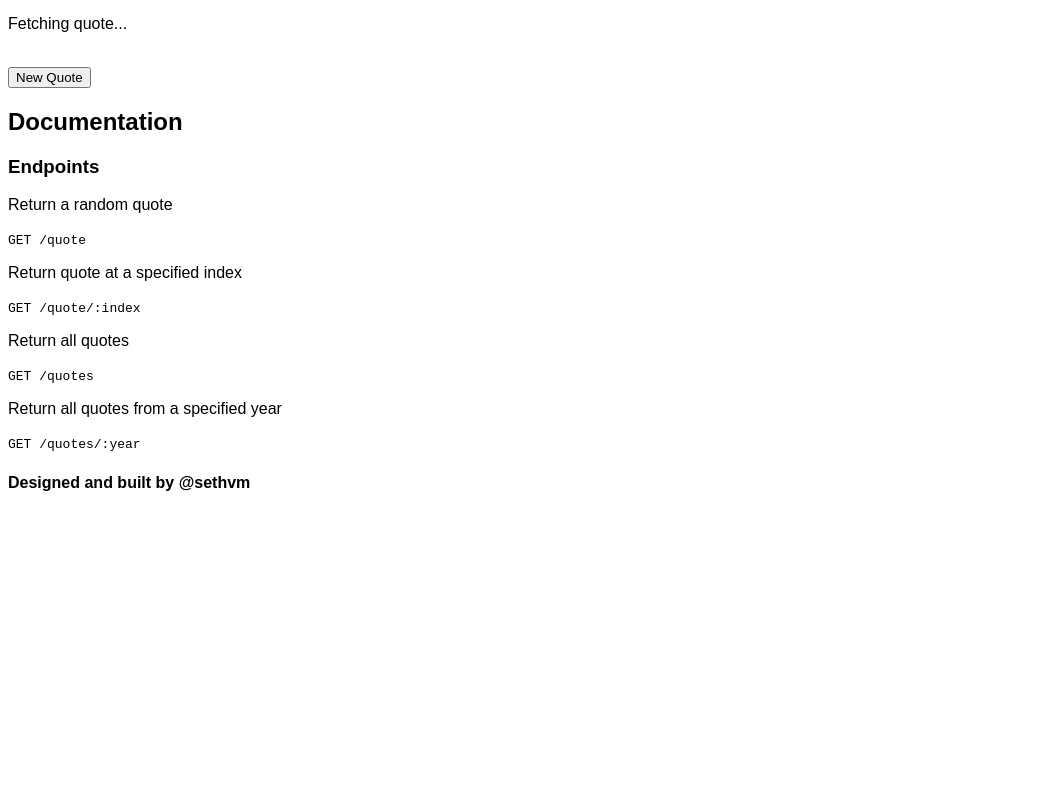
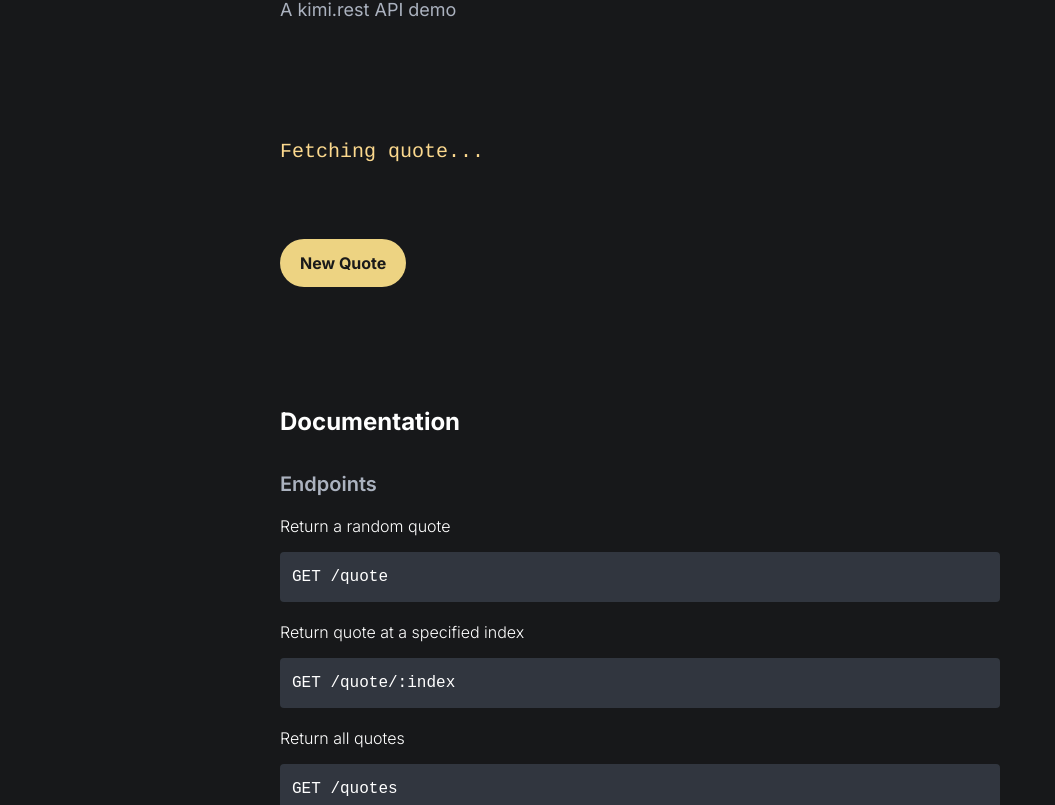
Before and after one commit to sethvm/kimiquotes, a website: page client/index.html in a window 1280 px wide. Shown: the part 113-918 px from the top of the page, without its empty margins (0-1055 px from the left). Before the commit the page ends 800 px from the top, so only its background shows below. Drawn offline with Linux system fonts and the light colour scheme; no server answers.

Commit message:
style page, update preview assets

```diff
--- a/client/displayData.js
+++ b/client/displayData.js
@@ -21,7 +21,7 @@ async function renderSampleQuote() {
 
     if (quoteData.year === null) quoteData.year = '';
     sampleQuote.textContent = `"${quoteData.quote}"`;
-    sampleQuoteDate.textContent = `-Kimi Räikkönen${quoteData.year && `, ${quoteData.year}`}`;
+    sampleQuoteDate.textContent = `- Kimi Räikkönen${quoteData.year && `, ${quoteData.year}`}`;
 }
 
 async function renderQuoteCount() {
--- a/client/index.html
+++ b/client/index.html
@@ -5,12 +5,13 @@
         <meta name="viewport" content="width=device-width, initial-scale=1">
         <title>Kimi Quote Generator</title>
         <meta name="description" content="Team radio and interview quotes by Finnish Formula 1 legend Kimi Räikkönen">
-        <link rel="icon" href="favicon.ico">
+        <meta name="theme-color" content="#17181A">
+        <link rel="icon" href="favicon.png">
         <link rel="canonical" href="https://kimi-rest.herokuapp.com">
         <!-- opengraph -->
         <meta name="title" property="og:title" content="Kimi Quote Generator">
         <meta property="og:url" content="https://kimi-rest.herokuapp.com">
-        <meta property="og:image" content="./preview.png">
+        <meta property="og:image" content="preview.png">
         <meta property="og:image:width" content="1200">
         <meta property="og:image:length" content="630">
         <meta property="og:description" content="Team radio and interview quotes by Finnish Formula 1 legend Kimi Räikkönen">
@@ -19,19 +20,23 @@
         <meta name="twitter:image" content="preview.png">
         <meta name="twitter:description" content="Team radio and interview quotes by Finnish Formula 1 legend Kimi Räikkönen">
         <link href="styles.css" rel="stylesheet" type="text/css">
+        <!-- font -->
+        <link rel="preconnect" href="https://fonts.googleapis.com">
+        <link rel="preconnect" href="https://fonts.gstatic.com" crossorigin>
+        <link href="https://fonts.googleapis.com/css2?family=Inter:wght@300;400;500;600;700&display=swap" rel="stylesheet">
     </head>
 
     <body>
         <header>
-            <h1 class='heading'>Kimi Quote Generator</h1>
-            <h2 class='subHeading'>
-                A kimi.rest <abbr>API</abbr> demo
-            </h2>
+            <h1 id='title'>Kimi Quote Generator</h1>
+            <h2 id='blurb'>A kimi.rest <abbr>API</abbr> demo</h2>
         </header>
 
-        <main>
+        <div id="quoteSection">
             <p>
-                <span id='sampleQuote'>Fetching quote...</span>
+                <span id='sampleQuote'>
+                    Fetching quote...
+                </span>
                 <br />
                 <br />
                 <span id='quoteDate'></span>
@@ -39,36 +44,53 @@
             <button id='quoteResetBtn'>
                 New Quote
             </button>
-            <p id='quoteCount'></p>
-        </main>
+        </div>
 
-        <div>
+        <div class='docSection'>
             <h2>Documentation</h2>
-            <h3>Endpoints</h3>
-            <div>
+            <div class='codeSection'>
+                <h3 class='subHeading'>Endpoints</h3>
+                <div class='codeSnippet'>
                     <p>Return a random quote</p>
                     <code>GET /quote</code>
                 </div>
-            <div>
+                <div class='codeSnippet'>
                     <p>Return quote at a specified index<span id='indexRange'></span></p>
                     <code>GET /quote/:index</code>
                 </div>
-            <div>
+                <div class='codeSnippet'>
                     <p>Return all quotes</p>
                     <code>GET /quotes</code>
                 </div>
-            <div>
+                <div class='codeSnippet'>
                     <p>Return all quotes from a specified year</p>
                     <code>GET /quotes/:year</code>
                 </div>
             </div>
+        </div>
 
         <footer>
-            <h4>
+            <p id='quoteCount'></p>
+            <p>
+                Browse the
+                <a
+                href="https://github.com/sethvm/kimi.rest"
+                target="_blank"
+                rel="noopener noreferrer">
+                    project source code
+                </a>
+            </p>
+            <p>
                 Designed and built by
-                <a href="https://github.com/sethvm" target="_blank" rel="noopener noreferrer">@sethvm</a>
-            </h4>
+                <a
+                href="https://github.com/sethvm"
+                target="_blank"
+                rel="noopener noreferrer">
+                    @sethvm
+                </a>
+            </p>
         </footer>
+
         <script src="./displayData.js"></script>
     </body>
 </html>
--- a/client/styles.css
+++ b/client/styles.css
@@ -1,9 +1,103 @@
 body {
-    font-family: sans-serif;
+    max-width: 720px;
+    margin: 0 auto;
+    padding: 36px 32px;
+    font-family: 'Inter', sans-serif;
+    font-size: 16px;
+    background-color: #17181A;
+    color: #ffffff;
+}
+
+code {
+    display: flex;
+    padding: 16px 12px;
+    border-radius: 4px;
+    background-color: #31363F;
+}
+
+footer {
+    display: flex;
+    flex-direction: column;
+    align-content: space-around;
+    margin-top: 120px;
+    font-size: 14px;
+}
+
+h1 {
+    font-size: 36px;
+    font-weight: 700;
+}
+
+p {
+    font-weight: 300;
 }
 
 a,
 a:visited {
-    color: inherit;
+    color: #FCD98E;
     text-decoration: none;
 }
+
+a:hover {
+    text-decoration: underline;
+}
+
+#title {
+    margin-bottom: 0;
+}
+
+#blurb {
+    margin-top: 8px;
+    color: #ABB2BF;
+    font-size: 18px;
+    font-weight: 400;
+}
+
+#quoteSection {
+    margin: 120px auto;
+}
+
+#sampleQuote,
+#quoteDate {
+    font-family: 'Courier', sans-serif;
+    color: #FCD98E;
+    font-size: 20px;
+}
+
+#quoteResetBtn {
+    height: auto;
+    width: auto;
+    margin-top: 40px;
+    padding: 14px 20px;
+    border-radius: 200px;
+    border-style: none;
+    background-color: #EDD382;
+    text-align: center;
+    font-family: 'Inter', sans-serif;
+    font-size: 16px;
+    font-weight: 700;
+    color: #1A1A1A;
+    cursor: pointer;
+}
+
+#quoteResetBtn:hover {
+    background-color: #f4E5B5;
+}
+
+.docSection {
+    margin-top: 100px;
+}
+
+.codeSection {
+    margin-top: 36px;
+}
+
+.codeSnippet {
+    margin-bottom: 20px;
+}
+
+.subHeading {
+    color: #ABB2BF;
+    font-size: 20px;
+    font-weight: 600;
+}
```
Also changed, not shown: client/favicon.ico (deleted), client/favicon.png (added), client/preview.png. Lines whose indentation alone changed are shown as unchanged.
